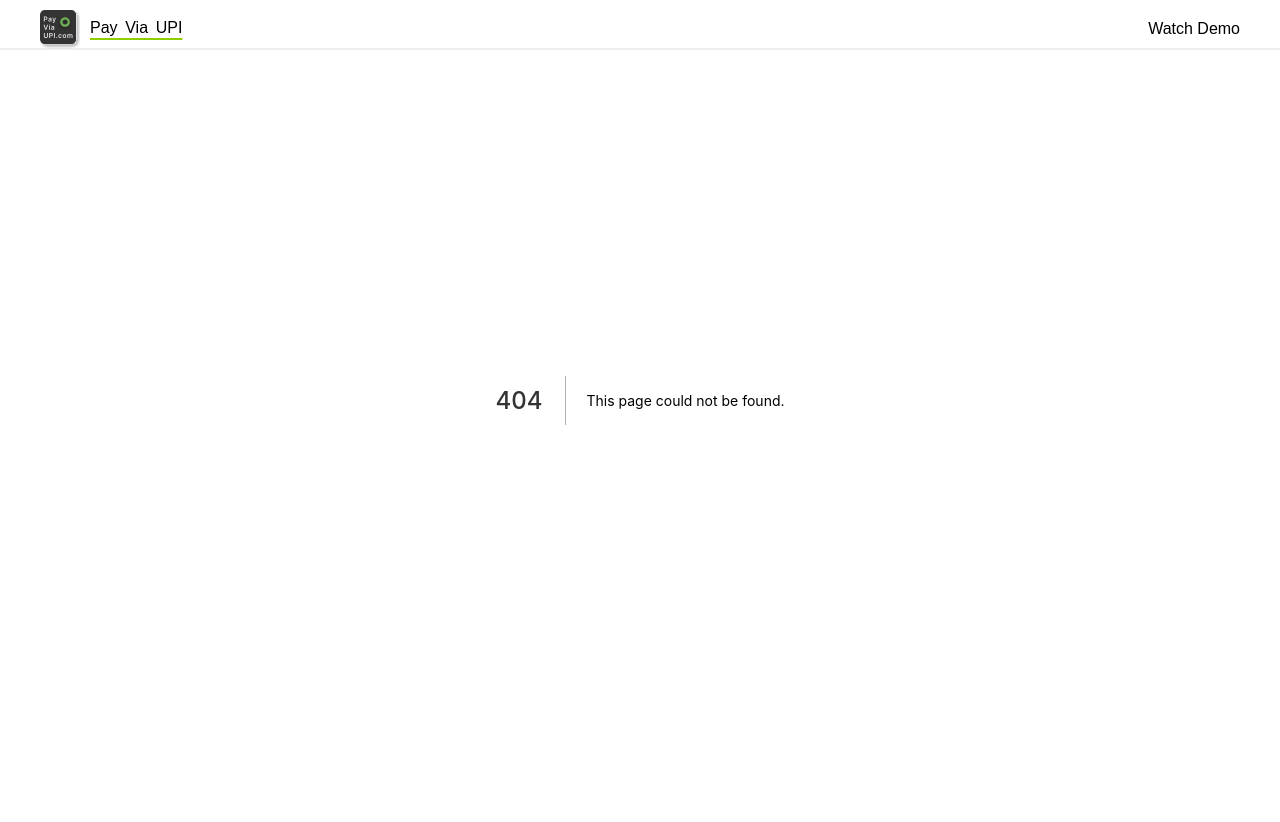
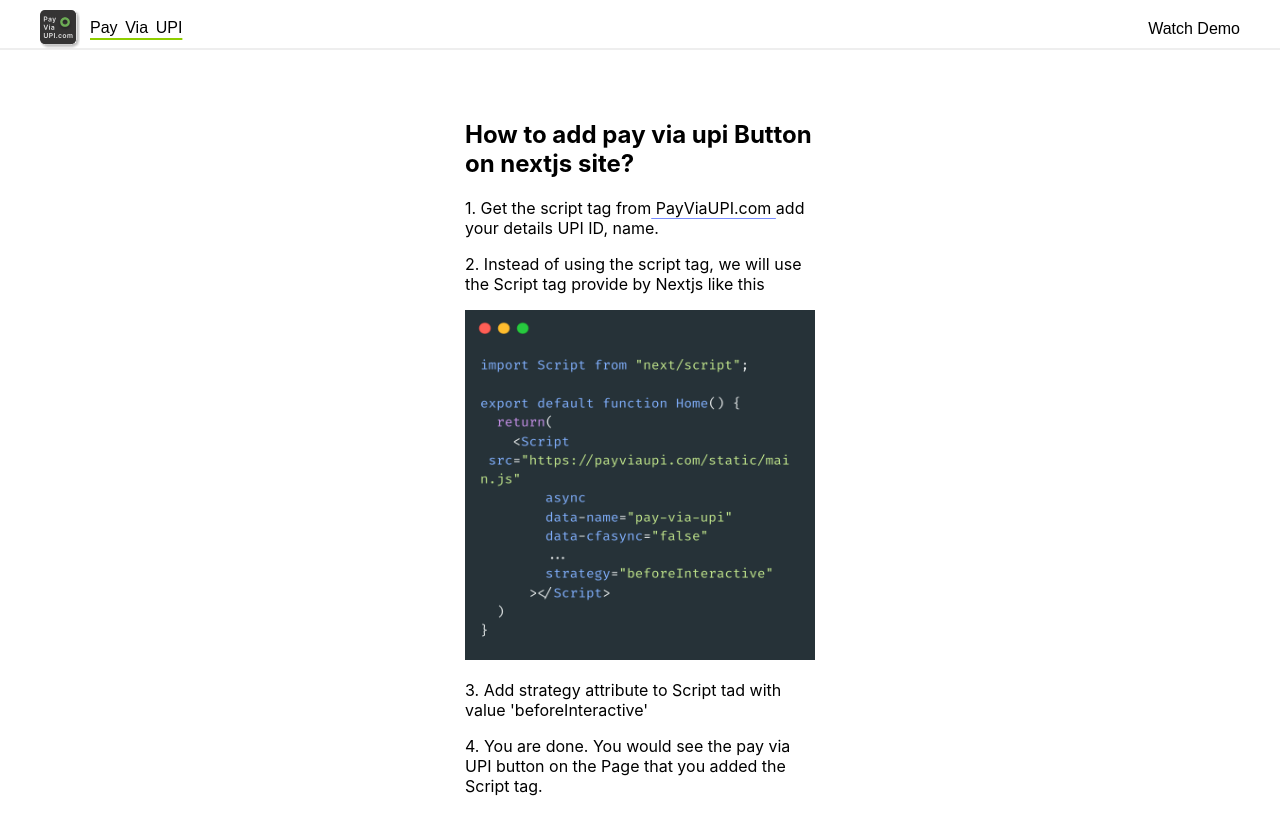
Before and after one commit to biomathcode/pay-via-upi, a Next.js app: page /blogs/how-to-add-pay-via-upi-button-on-nextjs-site in a window 1280 px wide. Before the commit this address had no page. Before the commit the page ends 800 px from the top, so only its background shows below. Built offline with nearby package versions, Linux system fonts and the light colour scheme.

Commit message:
I am done with everthing !! yeah

```diff
--- a/pages/_app.js
+++ b/pages/_app.js
@@ -1,11 +1,13 @@
 import { RecoilRoot } from "recoil";
 import Image from "next/image";
 import "../styles/globals.css";
+import Link from "next/link";
 
 function MyApp({ Component, pageProps }) {
   return (
     <>
       <nav>
+        <Link href="/" passHref>
           <li style={{ display: "flex" }}>
             <Image
               src="/logo.svg"
@@ -15,6 +17,7 @@
             />
             <div className="logo"> Pay Via UPI</div>
           </li>
+        </Link>
         <li className="">Watch Demo</li>
       </nav>
       <RecoilRoot>
--- /dev/null
+++ b/pages/blogs/how-to-add-pay-via-upi-button-on-nextjs-site.js
@@ -0,0 +1,44 @@
+import Head from "next/head";
+import Image from "next/image";
+function BlogNextSite() {
+  return (
+    <div className="flex column center">
+      <div style={{ maxWidth: "350px", marginTop: "100px" }}>
+        <Head>
+          <title>How to add pay via upi Button on nextjs site?</title>
+        </Head>
+        <article>
+          <h2>How to add pay via upi Button on nextjs site?</h2>
+
+          <main>
+            <p>
+              1. Get the script tag from
+              <a src="https://payviaupi.com"> PayViaUPI.com </a>
+              add your details UPI ID, name.
+            </p>
+            <p>
+              2. Instead of using the script tag, we will use the Script tag
+              provide by Nextjs like this
+            </p>
+            <Image
+              width="400px"
+              height="400px"
+              src="/snippet.png"
+              alt="code snippet"
+            />
+            <p>
+              3. Add strategy attribute to Script tad with value
+              &apos;beforeInteractive&apos;
+            </p>
+            <p>
+              4. You are done. You would see the pay via UPI button on the Page
+              that you added the Script tag.
+            </p>
+          </main>
+        </article>
+      </div>
+    </div>
+  );
+}
+
+export default BlogNextSite;
--- a/public/static/main.js
+++ b/public/static/main.js
@@ -63,6 +63,7 @@
     overlay.style.opacity = "0";
     overlay.style.display = "block";
     overlay.style.overflow = "hidden";
+    overlay.style.zIndex = 40;
 
     overlay.addEventListener("click", (e) => {
       overlay.style.scale = "0";
--- a/styles/globals.css
+++ b/styles/globals.css
@@ -44,7 +44,7 @@
   border-bottom: 2px solid #eee;
   backdrop-filter: blur(10px);
   background-color: transparent;
-  z-index: 30;
+  z-index: 3;
 }
 
 button {
```
Also changed, not shown: components/step3.js (+15 -7 lines), pages/blogs/how-to-add-pay-via-upi-button-on-create-react-app.js (added, +18 -0 lines), pages/preview.js (+5 -2 lines), pages/blogs/how-to-add-pay-via-upi-button-on-wix-site.js (renamed from pages/how-to-add-donate-via-upi-button-on-wix-site.js), public/snippet.png (added). Lines whose indentation alone changed are shown as unchanged.
